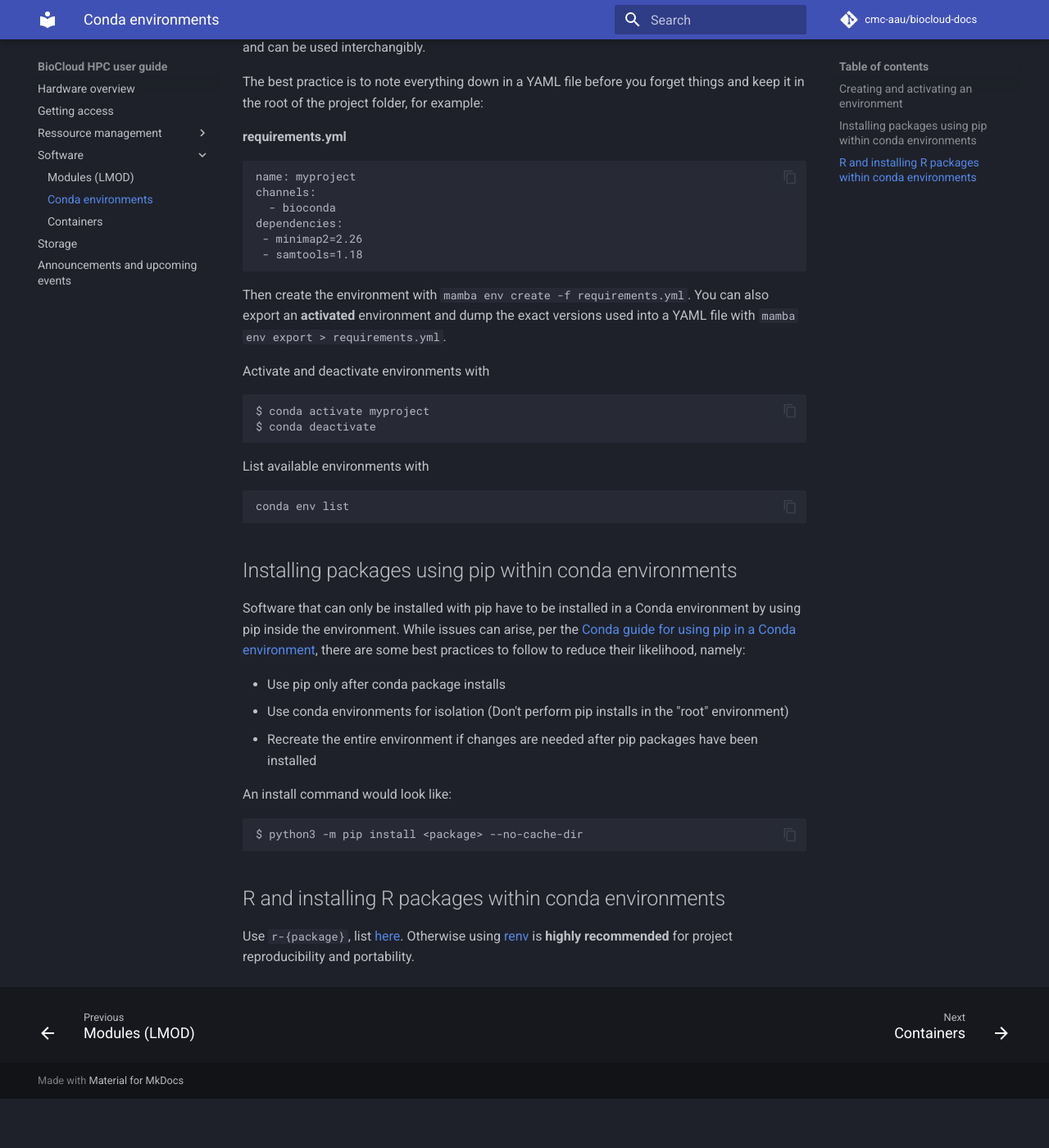
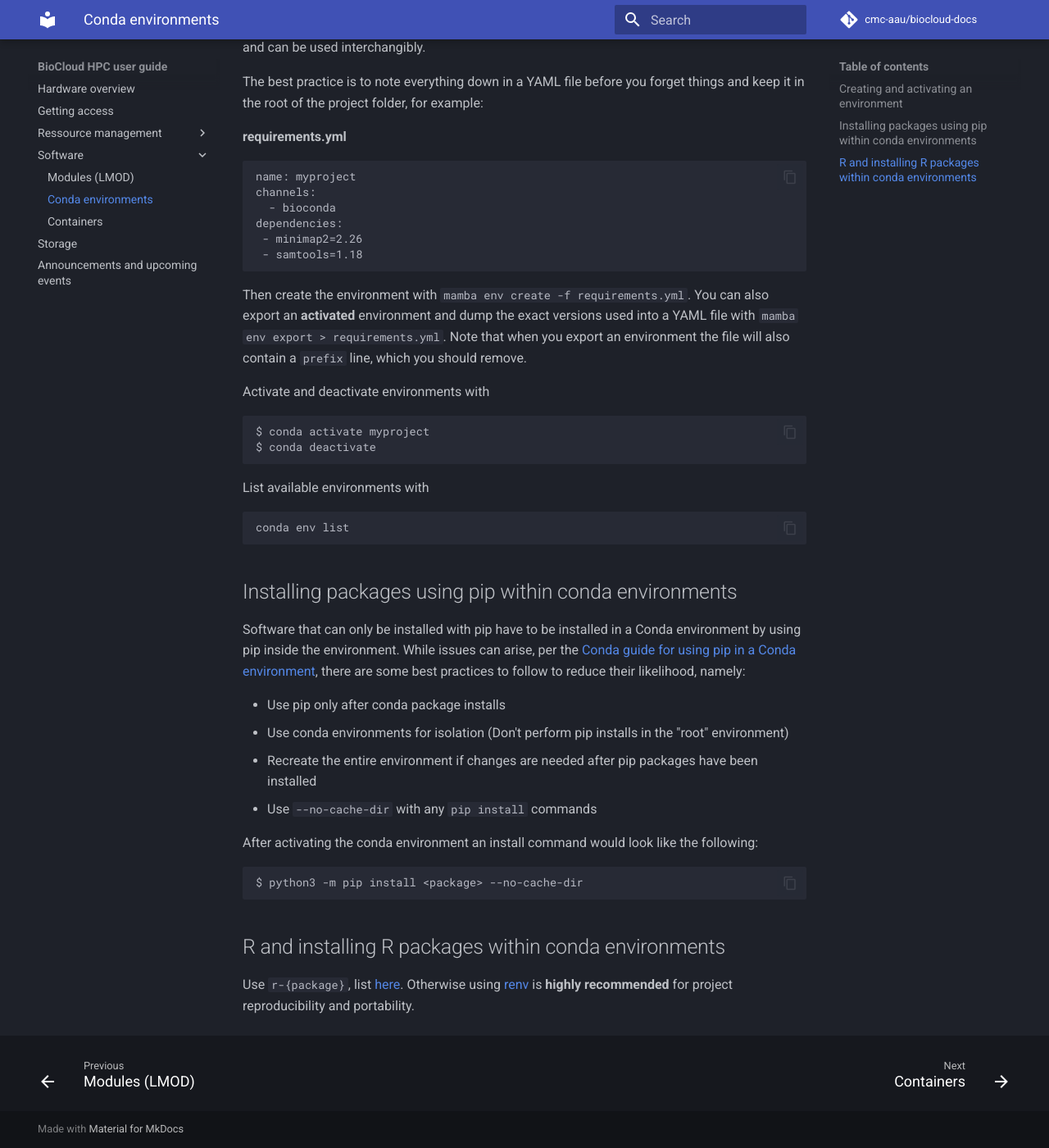
Before and after one commit to cmc-aau/hpc-docs, an MkDocs documentation site: the page built from docs/software/conda.md, in a window 1280 px wide and 1400 px high, scrolled down 574 px. Shown: the whole window at 82% size. Built offline with MkDocs 1.6.1 and Material for MkDocs 9.7.7, drawn with Linux system fonts in a browser that asks for light colours; comment, search, counter and statistics services are not loaded; before the commit the page ends 1914 px from its top, so only the background shows below that.

Commit message:
conda+pip additions

````diff
--- a/docs/software/conda.md
+++ b/docs/software/conda.md
@@ -18,7 +18,7 @@ dependencies:
  - samtools=1.18
 ```
 
-Then create the environment with `mamba env create -f requirements.yml`. You can also export an **activated** environment and dump the exact versions used into a YAML file with `mamba env export > requirements.yml`.
+Then create the environment with `mamba env create -f requirements.yml`. You can also export an **activated** environment and dump the exact versions used into a YAML file with `mamba env export > requirements.yml`. Note that when you export an environment the file will also contain a `prefix` line, which you should remove.
 
 Activate and deactivate environments with
 ```
@@ -37,9 +37,9 @@ Software that can only be installed with pip have to be installed in a Conda env
  - Use pip only after conda package installs
  - Use conda environments for isolation (Don't perform pip installs in the "root" environment)
  - Recreate the entire environment if changes are needed after pip packages have been installed
+ - Use `--no-cache-dir` with any `pip install` commands
 
-An install command would look like:
-
+After activating the conda environment an install command would look like the following:
 ```
 $ python3 -m pip install <package> --no-cache-dir
 ```
````
